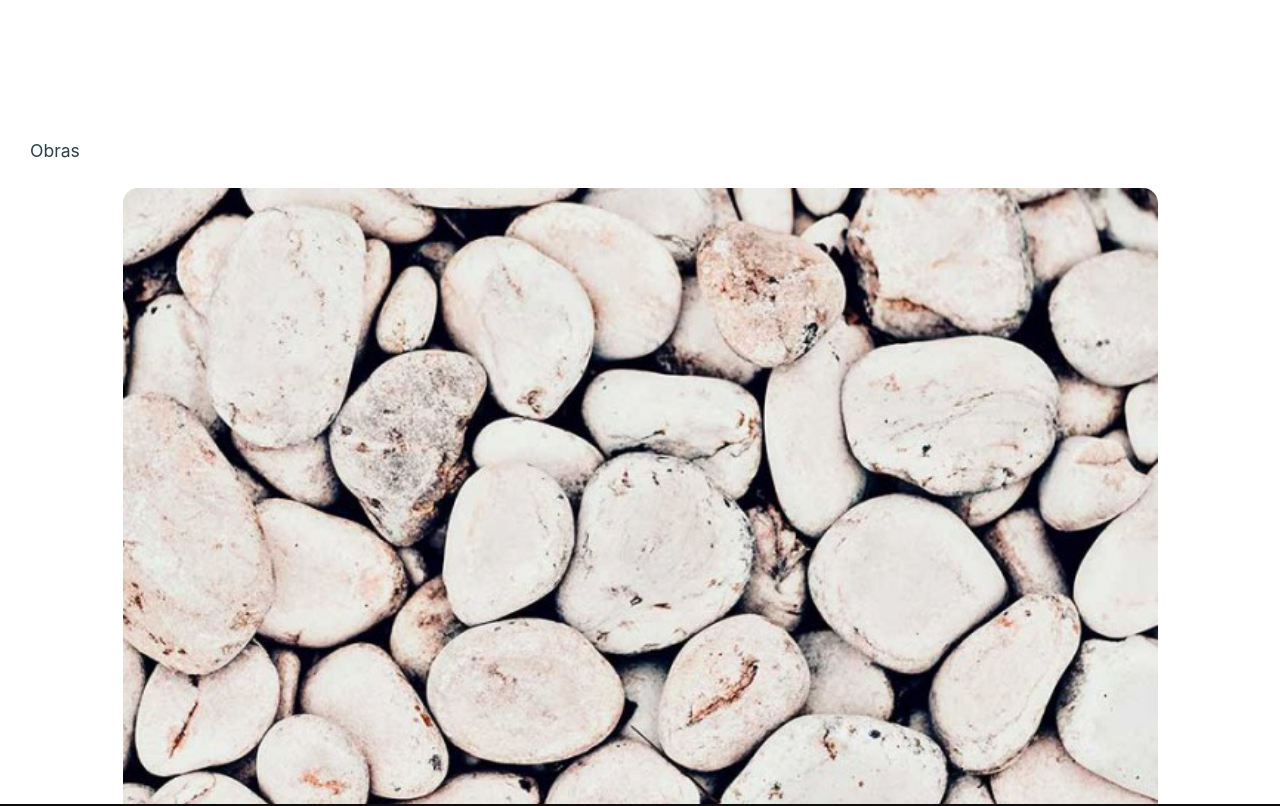
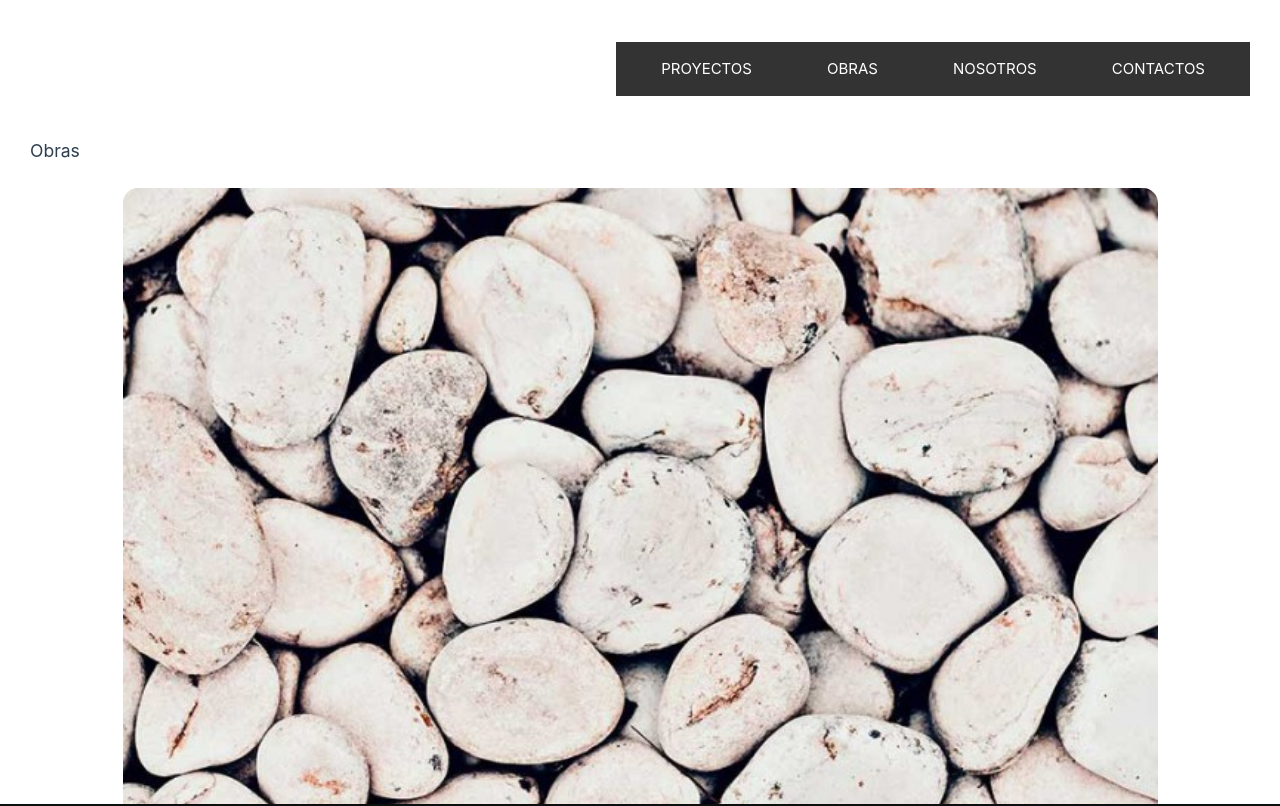
Before and after one commit to 1knighttale1/Arquitecto-VueCli, a Vue app: page /obras in a window 1280 px wide. Shown: the top 806 px of the page. Built offline with nearby package versions, Linux system fonts and the light colour scheme.

Commit message:
responsividad del logo principal ajustada

```diff
--- a/src/assets/CSS/base.css
+++ b/src/assets/CSS/base.css
@@ -63,7 +63,6 @@
   position: relative;
   font-weight: normal;
 }
-
 html, body {
   /* min-height: 100vh; */
   height: 100%;
--- a/src/components/Header.vue
+++ b/src/components/Header.vue
@@ -49,7 +49,8 @@ function showMenu(){ menuHeader.value = !menuHeader.value }
     /* position: sticky; */
 }
 .logo {
-    width: 80%;
+    width: 60%;
+    min-width: 22rem;
 }
 .primary-header {
     align-items: center;
@@ -63,12 +64,12 @@ function showMenu(){ menuHeader.value = !menuHeader.value }
     padding: 0;
     margin: 0;
 
-    background: hsla(0 0% 0% / 0.5);
+    background: hsla(0 0% 0% / 0.8);
     backdrop-filter: blur(1rem);
 }
 @supports (backdrop-filter: blur(1rem)) {
     .primary-navigation {
-        background: hsla(0 0% 100% / 0.1);
+        background: hsla(0 0% 0% / 0.8);
         backdrop-filter: blur(1rem);
     }
 }
@@ -80,6 +81,10 @@ function showMenu(){ menuHeader.value = !menuHeader.value }
     }
 }
 @media (max-width: 65em){
+    .logo {
+        width: 50%;
+        min-width: 16rem;
+    }
     .primary-navigation {
         --gap: 4em;
 
@@ -89,7 +94,8 @@ function showMenu(){ menuHeader.value = !menuHeader.value }
         inset: 0 0 0 0%;
 
         flex-direction: column;
-        padding: min(30vh, 10rem) min(20vw, 25rem);
+        /* padding: min(30vh, 10rem) min(50vw, 25rem); */
+        padding: min(30vh, 40vh) min(40vw);
 
         transform: translateX(100%);
         transition: transform 350ms ease-out;
```
